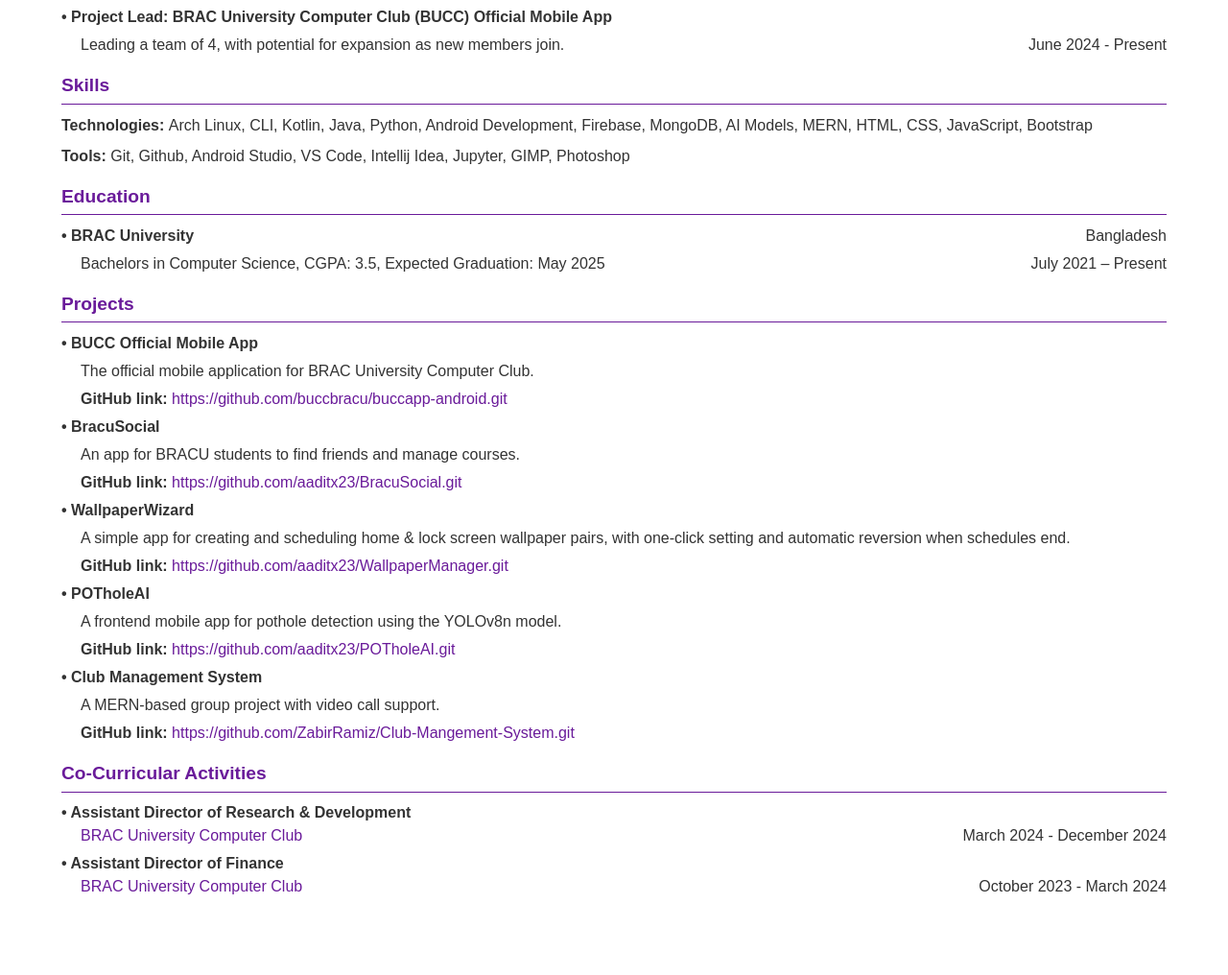
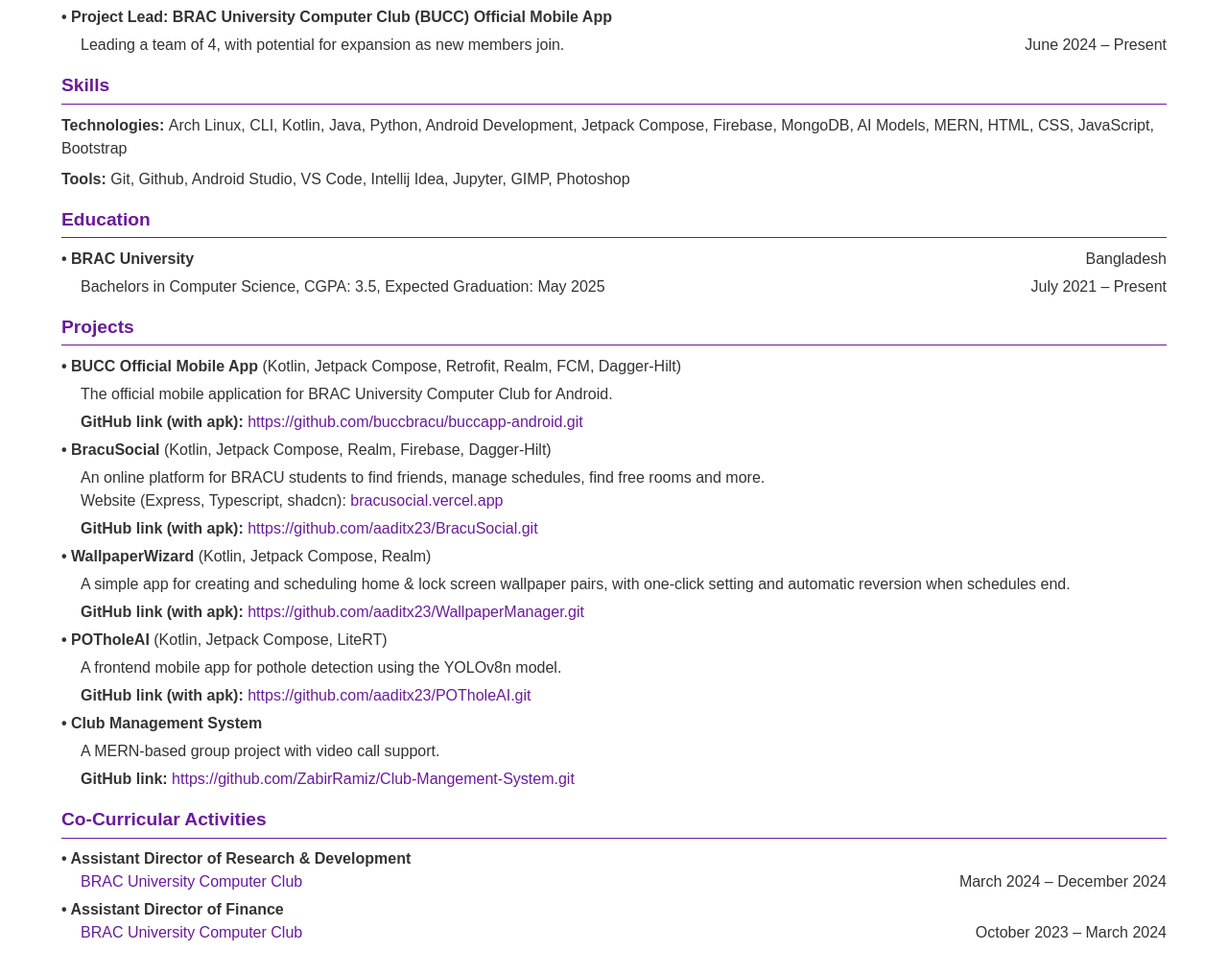
Before and after one commit to aaditx23/aaditx23.github.io, a plain HTML site: page index.html in a window 1280 px wide. Shown: the part 267-1283 px from the top of the page at 96% size. Before the commit the page ends 1235 px from the top, so only its background shows below. Drawn offline with Linux system fonts and the light colour scheme.

Commit message:
Feat: Added stacks

```diff
--- a/index.html
+++ b/index.html
@@ -193,7 +193,7 @@
             <p style="margin-left: 20px;">
                 Leading a team of 4, with potential for expansion as new members join.
                 <span style="float: right;">
-                    June 2024 - Present
+                    June 2024 &ndash; Present
                 </span>
             </p>
 
@@ -203,8 +203,8 @@
         <section style="line-height: 1.5; ">
             <h2>Skills</h2>
             <ul>
-                <li style="font-size: 1.0em;"><strong>Technologies: </strong>Arch Linux, CLI, Kotlin, Java, Python, Android Development, Firebase, MongoDB, AI Models, MERN, HTML, CSS, JavaScript, Bootstrap</li>
-                <li style="font-size: 1.0em;"><strong>Tools: </strong>Git, Github, Android Studio,  VS Code, Intellij Idea, Jupyter, GIMP, Photoshop</li>
+                <li style="font-size: 1.0em;"><strong>Technologies: </strong>Arch Linux, CLI, Kotlin, Java, Python, Android Development, Jetpack Compose, Firebase, MongoDB, AI Models, MERN, HTML, CSS, JavaScript, Bootstrap</li>
+                <li style="font-size: 1.0em;"><strong>Tools: </strong>Git, Github, Android Studio, VS Code, Intellij Idea, Jupyter, GIMP, Photoshop</li>
             </ul>
         </section>
 
@@ -227,44 +227,45 @@
           <h2>Projects</h2>
 
           <p>
-              <strong>&bull; BUCC Official Mobile App</strong>
+              <strong>&bull; BUCC Official Mobile App</strong> (Kotlin, Jetpack Compose, Retrofit, Realm, FCM, Dagger-Hilt)
           </p>
           <p style="margin-left: 20px;">
-              The official mobile application for BRAC University Computer Club.
+              The official mobile application for BRAC University Computer Club for Android.
           </p>
           <p style="margin-left: 20px;">
-              <strong>GitHub link:</strong> <a href="https://github.com/buccbracu/buccapp-android.git" target="_blank">https://github.com/buccbracu/buccapp-android.git</a>
+              <strong>GitHub link (with apk):</strong> <a href="https://github.com/buccbracu/buccapp-android.git" target="_blank">https://github.com/buccbracu/buccapp-android.git</a>
           </p>
 
           <p>
-            <strong>&bull; BracuSocial</strong>
+            <strong>&bull; BracuSocial</strong> (Kotlin, Jetpack Compose, Realm, Firebase, Dagger-Hilt)
           </p>
           <p style="margin-left: 20px;">
-              An app for BRACU students to find friends and manage courses.
+              An online platform for BRACU students to find friends, manage schedules, find free rooms and more.<br>
+              Website (Express, Typescript, shadcn): <a href="https://bracusocial.vercel.app" target="_blank">bracusocial.vercel.app</a>
           </p>
           <p style="margin-left: 20px;">
-              <strong>GitHub link:</strong> <a href="https://github.com/aaditx23/BracuSocial.git" target="_blank">https://github.com/aaditx23/BracuSocial.git</a>
+              <strong>GitHub link (with apk):</strong> <a href="https://github.com/aaditx23/BracuSocial.git" target="_blank">https://github.com/aaditx23/BracuSocial.git</a>
           </p>
 
           <p>
-              <strong>&bull; WallpaperWizard</strong>
+              <strong>&bull; WallpaperWizard</strong> (Kotlin, Jetpack Compose, Realm)
           </p>
           <p style="margin-left: 20px;">
             A simple app for creating and scheduling home & lock screen wallpaper pairs, with one-click setting and automatic reversion when schedules end.
           </p>
           <p style="margin-left: 20px;">
-              <strong>GitHub link:</strong> <a href="https://github.com/aaditx23/WallpaperManager.git" target="_blank">https://github.com/aaditx23/WallpaperManager.git</a>
+              <strong>GitHub link (with apk):</strong> <a href="https://github.com/aaditx23/WallpaperManager.git" target="_blank">https://github.com/aaditx23/WallpaperManager.git</a>
           </p>
 
 
           <p>
-            <strong>&bull; POTholeAI</strong>
+            <strong>&bull; POTholeAI</strong> (Kotlin, Jetpack Compose, LiteRT)
           </p>
           <p style="margin-left: 20px;">
               A frontend mobile app for pothole detection using the YOLOv8n model.
           </p>
           <p style="margin-left: 20px;">
-              <strong>GitHub link:</strong> <a href="https://github.com/aaditx23/POTholeAI.git" target="_blank">https://github.com/aaditx23/POTholeAI.git</a>
+              <strong>GitHub link (with apk):</strong> <a href="https://github.com/aaditx23/POTholeAI.git" target="_blank">https://github.com/aaditx23/POTholeAI.git</a>
           </p>
 
           <p>
@@ -284,12 +285,12 @@
         <p>
             <strong>&bull; Assistant Director of Research & Development</strong><br>
             <a style="margin-left: 20px;" href="https://bracucc.org" target="_blank">BRAC University Computer Club</a>
-            <span style="float: right;">March 2024 - December 2024</span>
+            <span style="float: right;">March 2024 &ndash; December 2024</span>
         </p>
         <p>
             <strong>&bull; Assistant Director of Finance</strong><br>
             <a style="margin-left: 20px;" href="https://bracucc.org" target="_blank">BRAC University Computer Club</a>
-            <span style="float: right;">October 2023 - March 2024</span>
+            <span style="float: right;">October 2023 &ndash; March 2024</span>
         </p>
     </section>
     </div>
```
